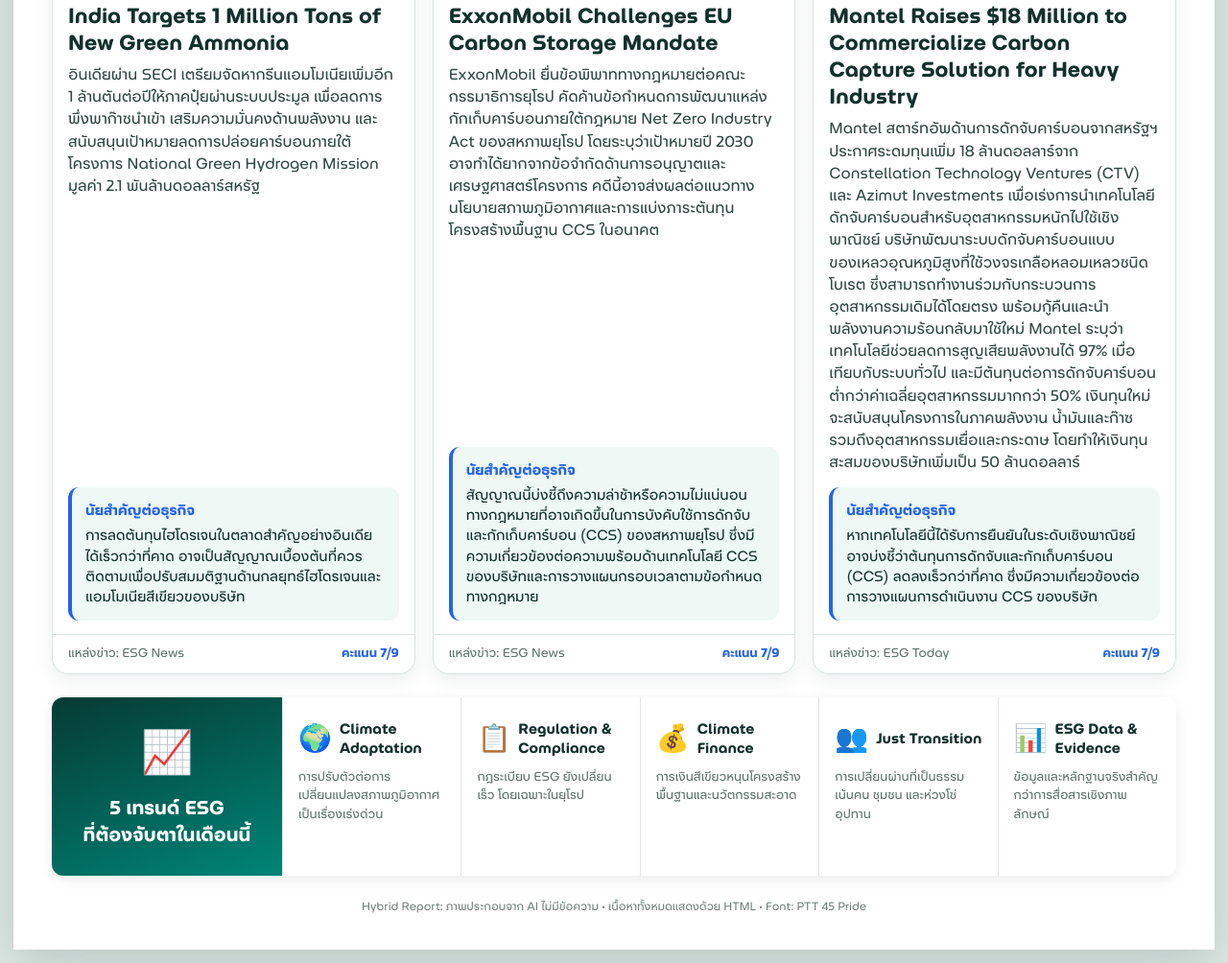
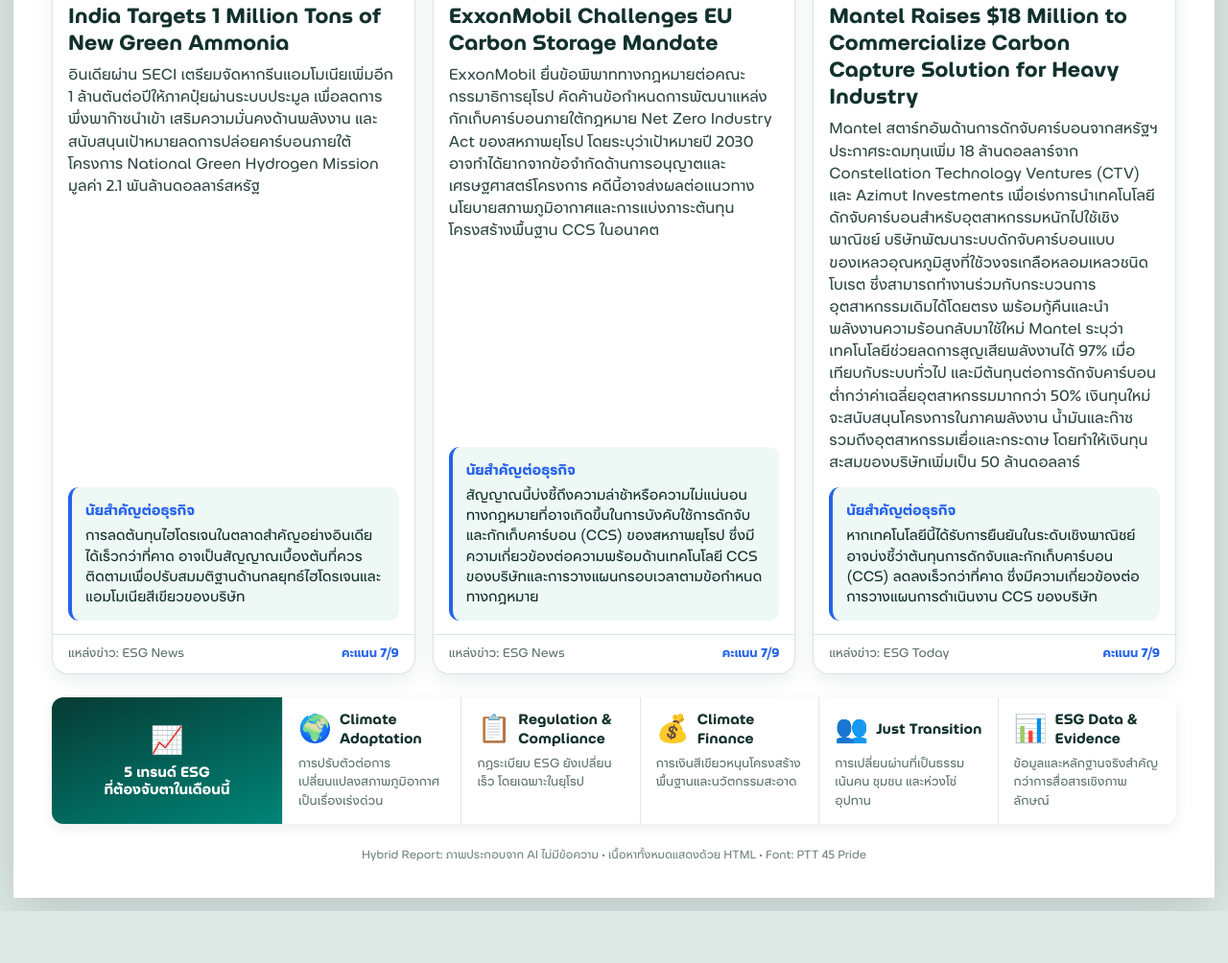
Before and after one commit to tuanenv/monthly-esg-report, a website: page index.html in a window 1280 px wide. Shown: the part 1516-2520 px from the top of the page at 96% size. After the commit the page ends 2466 px from the top, so only its background shows below. Drawn offline with Linux system fonts and the light colour scheme.

Commit message:
Update report.css

```diff
--- a/assets/css/report.css
+++ b/assets/css/report.css
@@ -528,7 +528,7 @@ body {
   flex: 0 0 240px;
   background: linear-gradient(160deg, #063b34, #008577);
   color: #ffffff;
-  padding: 28px 20px;
+  padding: 14px 20px;
   display: flex;
   flex-direction: column;
   justify-content: center;
@@ -537,14 +537,14 @@ body {
 }
 
 .trends-label .trends-icon {
-  font-size: 44px;
-  margin-bottom: 12px;
+  font-size: 28px;
+  margin-bottom: 4px;
 }
 
 .trends-label .trends-title {
-  font-size: 20px;
+  font-size: 15px;
   font-weight: 700;
-  line-height: 1.4;
+  line-height: 1.2;
 }
 
 .trends-grid {
@@ -555,11 +555,11 @@ body {
 }
 
 .trend-item {
-  padding: 24px 16px;
+  padding: 14px 16px;
   border-left: 1px solid #e5e5e5;
   display: flex;
   flex-direction: column;
-  gap: 10px;
+  gap: 6px;
 }
 
 .trend-header {
```
